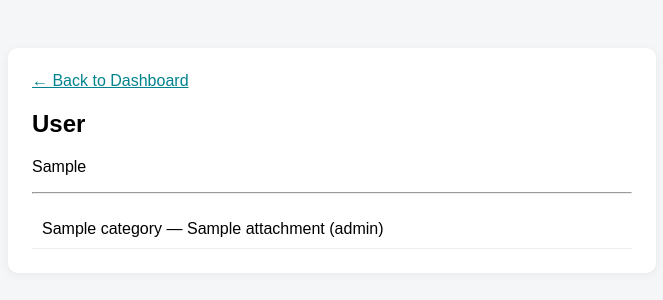
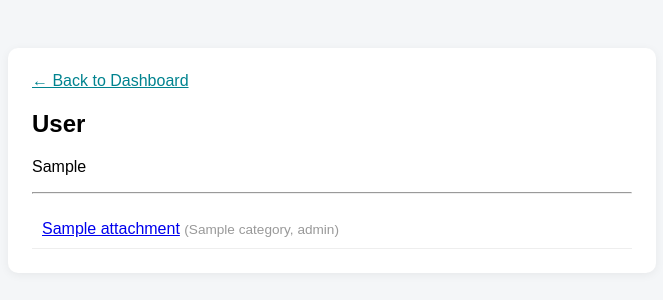
Before and after one commit to nirnoy-charisma/Corporate_talent_portfolio_marketplace, a Flask app: template templates/view_candidate.html in a window 1280 px wide. Shown: the top 300 px of the page, without its empty margins (308-971 px from the left). Run offline with Flask 3, Linux system fonts and the light colour scheme; tables that the repository leaves empty hold one stand-in row (values such as "Sample post"); the template is opened without the code that fills it: values that come from a table or form of the project are taken from there, most other values are stand-ins (such as "Sample title", 1, 10 or a date in 2020).

Commit message:
Fix portfolio visibility: render attachment links and link applicants to full portfolio
Portfolio items were listed as plain text with no link to the actual
file/project, and the applicants page never linked to a candidate's
full portfolio view.

```diff
--- a/templates/applicants.html
+++ b/templates/applicants.html
@@ -51,7 +51,7 @@
         <div class="app-top">
           <div>
             <div class="app-job">{{ app.job.title }}</div>
-            <div class="app-snapshot">Portfolio: {{ app.portfolioSnapshot }}</div>
+            <div class="app-snapshot">Portfolio: {{ app.portfolioSnapshot }} — <a href="{{ url_for('portfolio.view_candidate_portfolio', profile_id=app.profileId) }}">View full portfolio</a></div>
             <div class="app-date">Applied {{ app.appliedDate.strftime('%d %b %Y') }}</div>
           </div>
           <span class="status-tag status-{{ app.status }}">{{ app.status }}</span>
--- a/templates/view_candidate.html
+++ b/templates/view_candidate.html
@@ -18,7 +18,19 @@
     <p>{{ profile.headline }}</p>
     <hr style="margin:16px 0">
     {% for a in attachments %}
-      <div class="item">{{ a.category }} — {{ a.title }} ({{ a.visibilityLevel }})</div>
+      <div class="item">
+        {% if a.category == 'project' %}
+          <a href="{{ a.fileUrl }}" target="_blank" rel="noopener noreferrer">{{ a.title }}</a>
+        {% elif a.category == 'photo' %}
+          <a href="{{ url_for('static', filename=a.fileUrl) }}" target="_blank" rel="noopener noreferrer">
+            <img src="{{ url_for('static', filename=a.fileUrl) }}" alt="{{ a.title }}" style="max-width:100%; border-radius:6px; display:block; margin-bottom:6px;">
+          </a>
+          {{ a.title }}
+        {% else %}
+          <a href="{{ url_for('static', filename=a.fileUrl) }}" target="_blank" rel="noopener noreferrer">{{ a.title }}</a>
+        {% endif %}
+        <span style="color:#999; font-size:0.85rem;"> ({{ a.category }}, {{ a.visibilityLevel }})</span>
+      </div>
     {% else %}
       <div class="empty">No visible portfolio items — either the candidate has none, or their visibility settings restrict what you can see.</div>
     {% endfor %}
```
